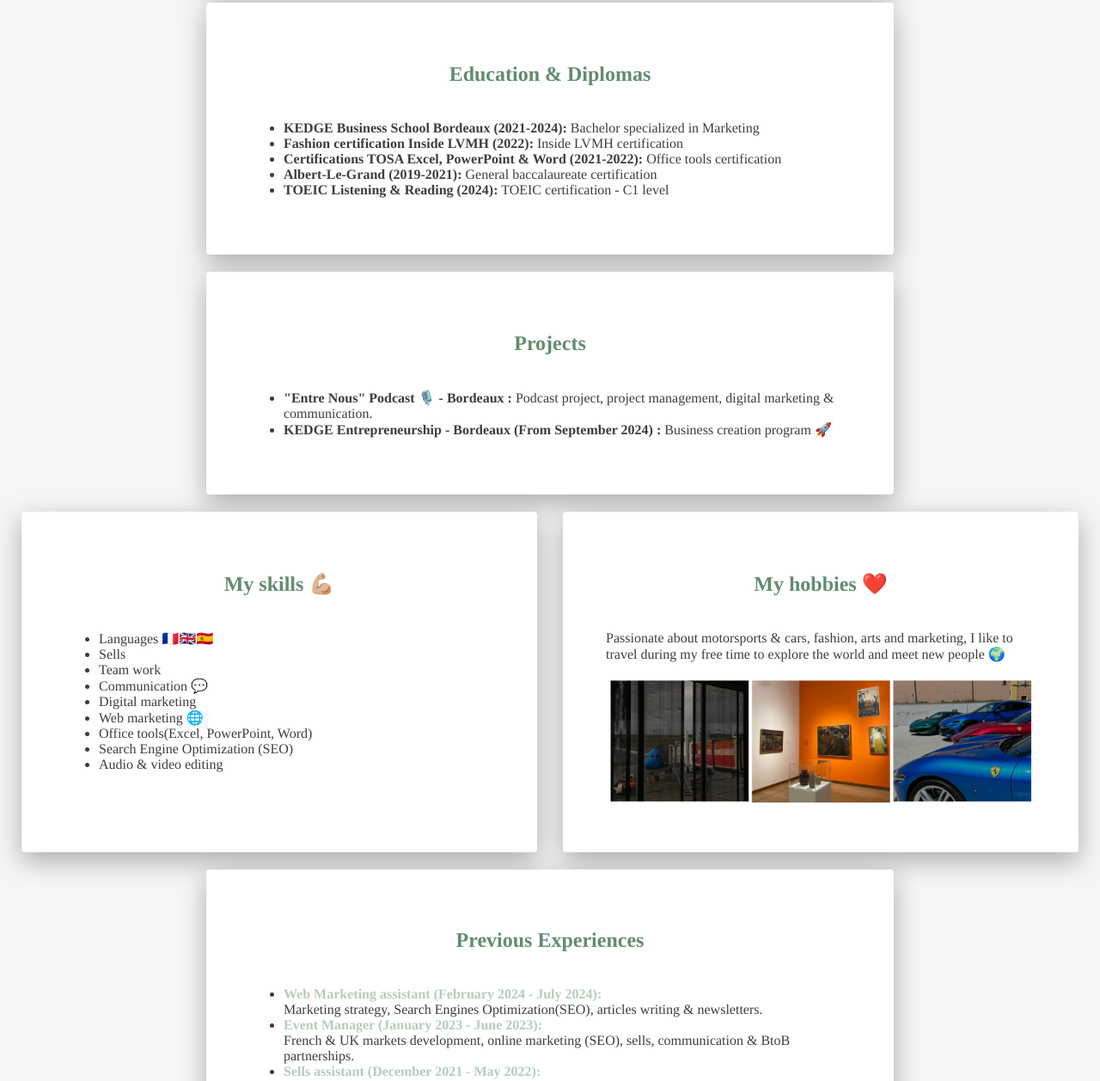
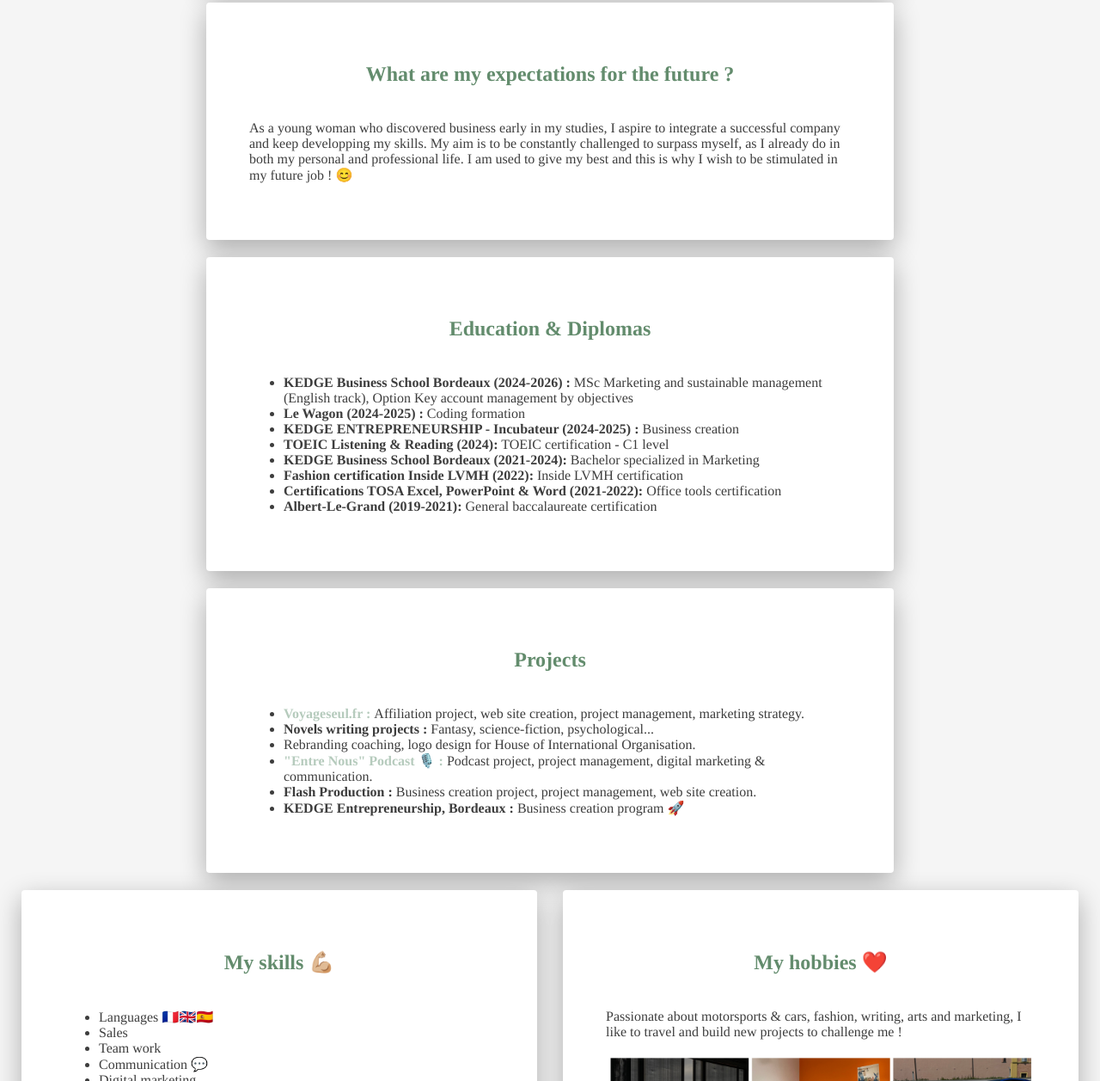
Before and after one commit to lucie-orensanz/my-profile, a plain HTML site: page index.html in a window 1280 px wide. Shown: the part 498-1755 px from the top of the page at 86% size. Drawn offline with Linux system fonts and the light colour scheme.

Commit message:
Update index.html

```diff
--- a/index.html
+++ b/index.html
@@ -22,22 +22,39 @@
 		</div>
 
 		<div class="white-card">
+			<h2>What are my expectations for the future ?</h2>
+			<p>
+		    As a young woman who discovered business early in my studies, I aspire to integrate a successful company and keep developping my skills.
+		    My aim is to be constantly challenged to surpass myself, as I already do in both my personal and professional life. I am used to give my best and this is why I wish to be stimulated in my future job ! 😊
+		    </p>
+		</div>
+
+		<div class="white-card">
 			<h2>Education & Diplomas</h2>
 			<ul>
+            <li><strong>KEDGE Business School Bordeaux (2024-2026) : </strong>MSc Marketing and sustainable management (English track), Option Key account management by objectives</li>
+            <li><strong>Le Wagon (2024-2025) : </strong>Coding formation</li>
+            <li><strong>KEDGE ENTREPRENEURSHIP - Incubateur (2024-2025) : </strong>Business creation</li>
+	        <li><strong>TOEIC Listening & Reading (2024):</strong> TOEIC certification - C1 level</li>
         	<li><strong>KEDGE Business School Bordeaux (2021-2024):</strong> Bachelor specialized in Marketing</li>
         	<li><strong>Fashion certification Inside LVMH (2022):</strong> Inside LVMH certification</li>
 	        <li><strong>Certifications TOSA Excel, PowerPoint & Word (2021-2022):</strong> Office tools certification</li>
 	        <li><strong>Albert-Le-Grand (2019-2021):</strong> General baccalaureate certification</li>
-	        <li><strong>TOEIC Listening & Reading (2024):</strong> TOEIC certification - C1 level</li>
 	    	</ul>
 		</div>
 
 		<div class="white-card">
 			<h2>Projects</h2>
 			<ul>
-		        <li><strong>"Entre Nous" Podcast 🎙️ - Bordeaux :</strong> Podcast project, project management, digital marketing & communication.</li>
-		        <li><strong>KEDGE Entrepreneurship - Bordeaux (From September 2024) :</strong> Business creation program 🚀</li>
+		        <li><strong><a href="https://voyageseul.fr" target="_blank">Voyageseul.fr : </a></strong>Affiliation project, web site creation, project management, marketing strategy.</li>
+		        <li><strong>Novels writing projects : </strong>Fantasy, science-fiction, psychological...</li>
+		        <li>Rebranding coaching, logo design for</strong> House of International Organisation</strong>.</li>
+		        <li><strong><a href="https://shows.acast.com/entrenousentre-nous" target="_blank">"Entre Nous" Podcast 🎙️ :</a></strong> Podcast project, project management, digital marketing & communication.</li>
+		        <li><strong>Flash Production :</strong> Business creation project, project management, web site creation.</li>
+		        <li><strong>KEDGE Entrepreneurship, Bordeaux :</strong> Business creation program 🚀</li>
 		    </ul>
+
+			</ul>
 		</div>
 
 
@@ -45,12 +62,12 @@
 			<h2>My skills 💪🏼</h2>
 			<ul>
 		        <li>Languages 🇫🇷🇬🇧🇪🇸</li>
-		        <li>Sells</li>
+		        <li>Sales</li>
 		        <li>Team work</li>
 		        <li>Communication 💬</li>
 		        <li>Digital marketing</li>
 		        <li>Web marketing 🌐</li>
-		        <li>Office tools(Excel, PowerPoint, Word)</li>
+		        <li>Office tools (Excel, PowerPoint, Word)</li>
 		        <li>Search Engine Optimization (SEO)</li>
 		        <li>Audio & video editing</li>
 		    </ul>
@@ -59,7 +76,7 @@
 		<div class="white-card" id="right">
 			<h2>My hobbies ❤️</h2>
 			<p class="text-align">
-		        Passionate about motorsports & cars, fashion, arts and marketing, I like to travel during my free time to explore the world and meet new people 🌍
+		        Passionate about motorsports & cars, fashion, writing, arts and marketing, I like to travel and build new projects to challenge me !
 		    </p>
 		    <img src="images/img-hobbies.png" class="frame">
 		</div>
@@ -67,9 +84,10 @@
 		<div class="white-card">
 			<h2>Previous Experiences</h2>
 			<ul>
+	        	<li><strong class="subtitle-color">SEO & content manager (April - September 2025):</strong> <br> Marketing strategy, Search Engines Optimization (SEO), AI implementation & content creation.</li>
 	        	<li><strong class="subtitle-color">Web Marketing assistant (February 2024 - July 2024):</strong> <br> Marketing strategy, Search Engines Optimization(SEO), articles writing & newsletters.</li>
 			    <li><strong class="subtitle-color">Event Manager (January 2023 - June 2023):</strong> <br> French & UK markets development, online marketing (SEO), sells, communication & BtoB partnerships.</li>
-			    <li><strong class="subtitle-color">Sells assistant (December 2021 - May 2022):</strong> <br> Stock management, sells & customer relationships.</li>
+			    <li><strong class="subtitle-color">Sales assistant (December 2021 - May 2022):</strong> <br> Stock management, sells & customer relationships.</li>
 			    <li><strong class="subtitle-color">Junior Advisor (December 2021):</strong> <br> Junior advisor in Bordeaux, projects development & digital marketing.</li>
 		    </ul>
 		</div>
@@ -100,10 +118,6 @@
 
 
 
-
-
-
-
 </body>
 
 
```
